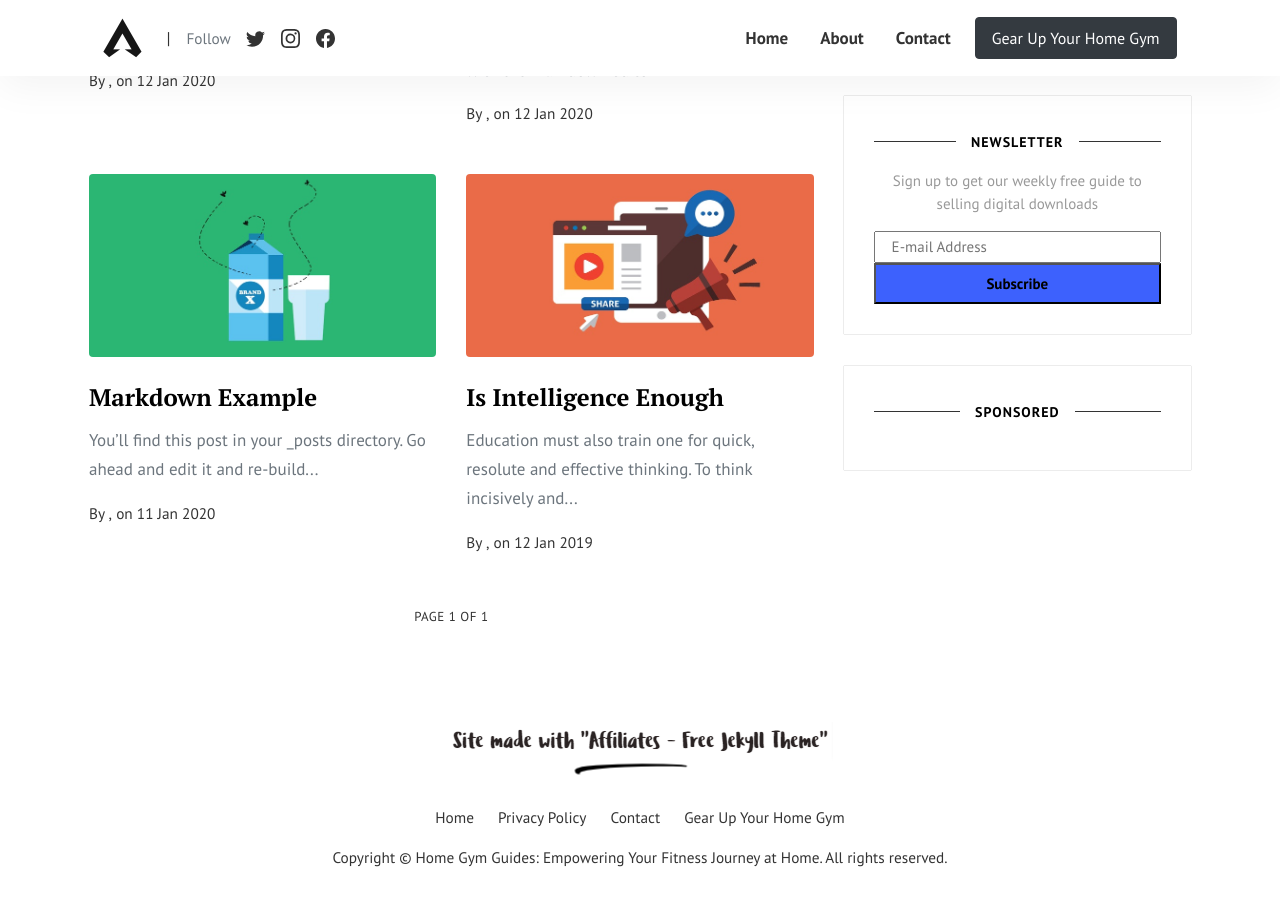
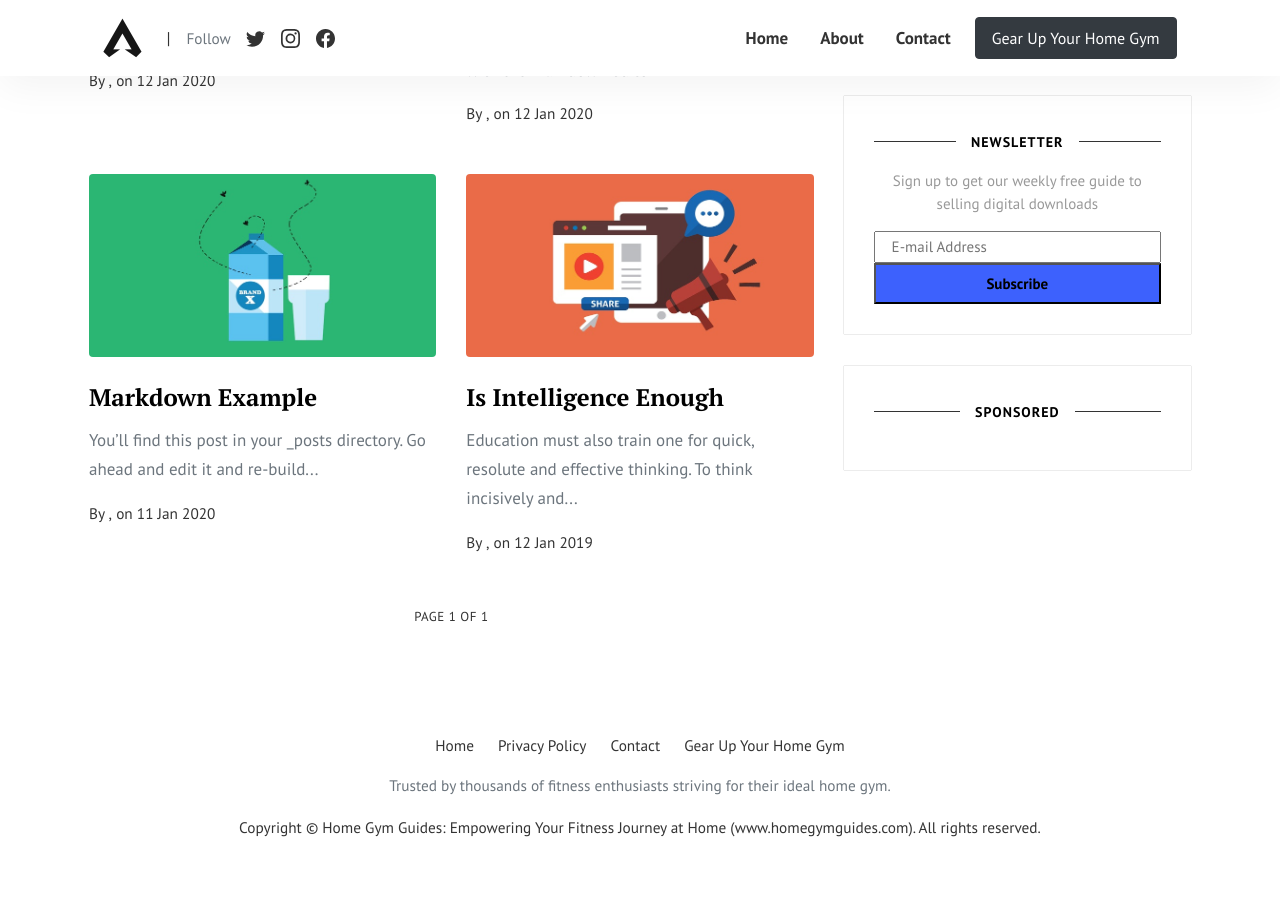
Before and after one commit to ThatMovieGuyOriginal/home-gym-guides, a Jekyll site: the page built from index.html, in a window 1280 px wide and 900 px high, scrolled down 1234 px. Built offline with Jekyll 4.4.1, drawn with Linux system fonts in a browser that asks for light colours; the list of posts is cut into pages by our own code; comment, search, counter and statistics services are not loaded; after the commit the page ends 2104 px from its top, so only the background shows below that.

Commit message:
Update default.html

```diff
--- a/_layouts/default.html
+++ b/_layouts/default.html
@@ -101,26 +101,33 @@ gtag('config', '{{site.ganalytics}}');
 <!-- Footer
 ================================================== -->
 <footer class="footer container text-center">
-
-  <!-- CREDITS BEGIN.-->
-  <!-- If you want to support my work, please donate to remove the credits. This helps me keep it up and running: https://www.wowthemes.net/donate/ -->
-  <div class="credits mx-auto text-center mb-3">
-    <a class="hover-opacity font-weight-bold" href="https://bootstrapstarter.com/template-affiliates-bootstrap-jekyll/">
-      <img src="{{site.baseurl}}/assets/images/credits.png" alt="powered by WowThemes">
-    </a>
-  </div>
-  <!-- CREDITS END -->
-
   <ul class="p-0 mb-1 small">
     {% for item in site.data.menus.footermenu %}
     <li>
-      <a href="{% unless item.external %}{{site.baseurl}}/{% endunless %}{{item.url}}" alt="{{item.title}}">{{item.title}}</a>
+      <a href="{% unless item.external %}{{ site.baseurl }}/{% endunless %}{{ item.url }}" alt="{{ item.title }}">{{ item.title }}</a>
     </li>
     {% endfor %}
-    </ul>
-    <div class="copyright small">
-       Copyright © {{site.title}}. All rights reserved.
-    </div>
+  </ul>
+
+  <!-- Add a subtle line of social proof or trust statement -->
+  <p class="small text-muted mb-2">
+    Trusted by thousands of fitness enthusiasts striving for their ideal home gym.
+  </p>
+
+  <!-- Marketing CTA: you can configure the link and text in _config.yml -->
+  <p class="small mb-3">
+    <a href="{{ site.cta_link }}" class="font-weight-bold" style="color: #28a745; text-decoration: none;">
+      {{ site.cta_text }}
+    </a>
+  </p>
+
+  <div class="copyright small">
+    <!-- This outputs the domain and site title from _config.yml -->
+    Copyright ©
+    <a href="{{ site.url }}">{{ site.title }}</a>
+    ({{ site.url | replace: "https://", "" | replace: "http://", "" }}).
+    All rights reserved.
+  </div>
 </footer>
 
 <!-- JavaScript
```
